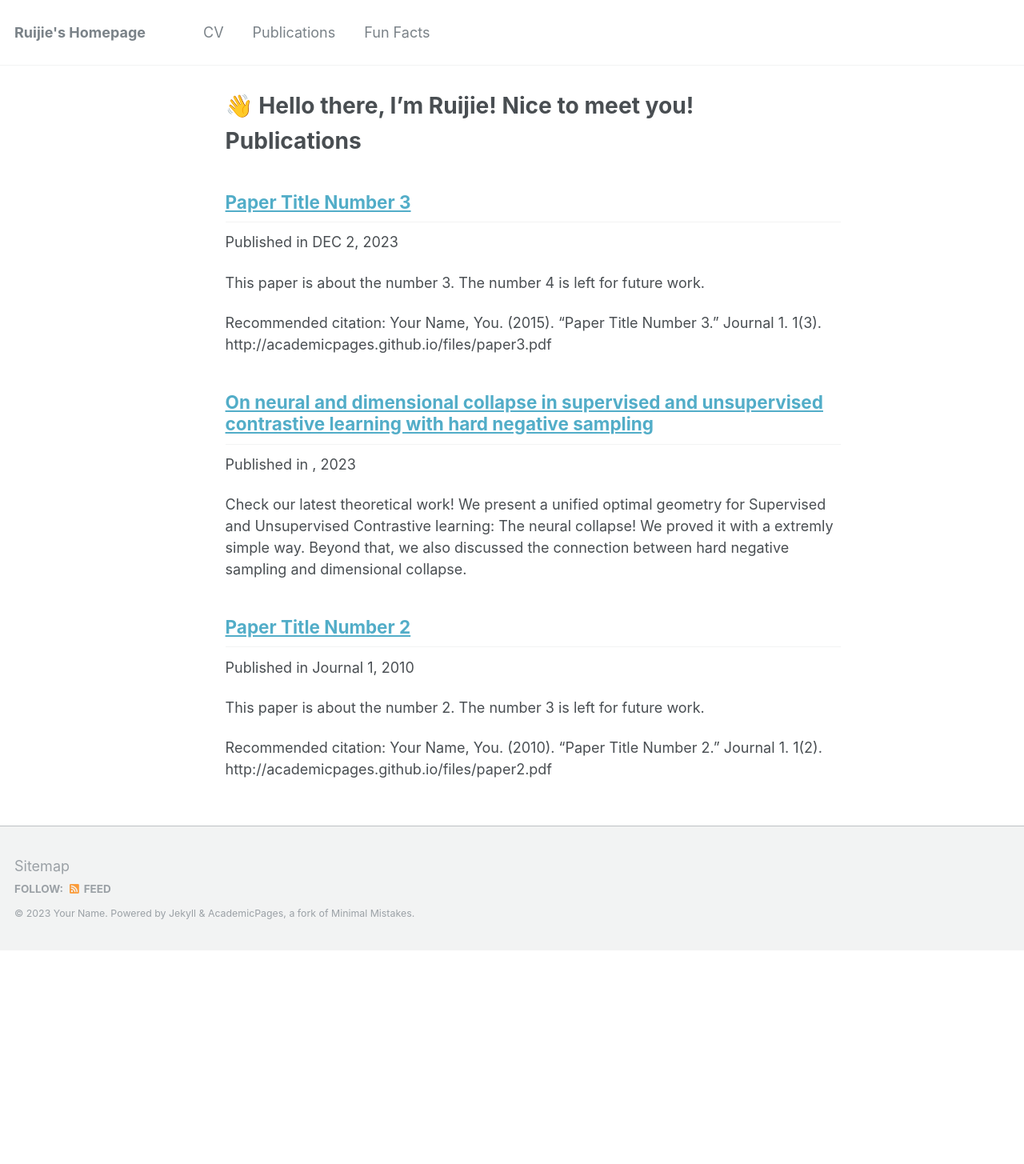
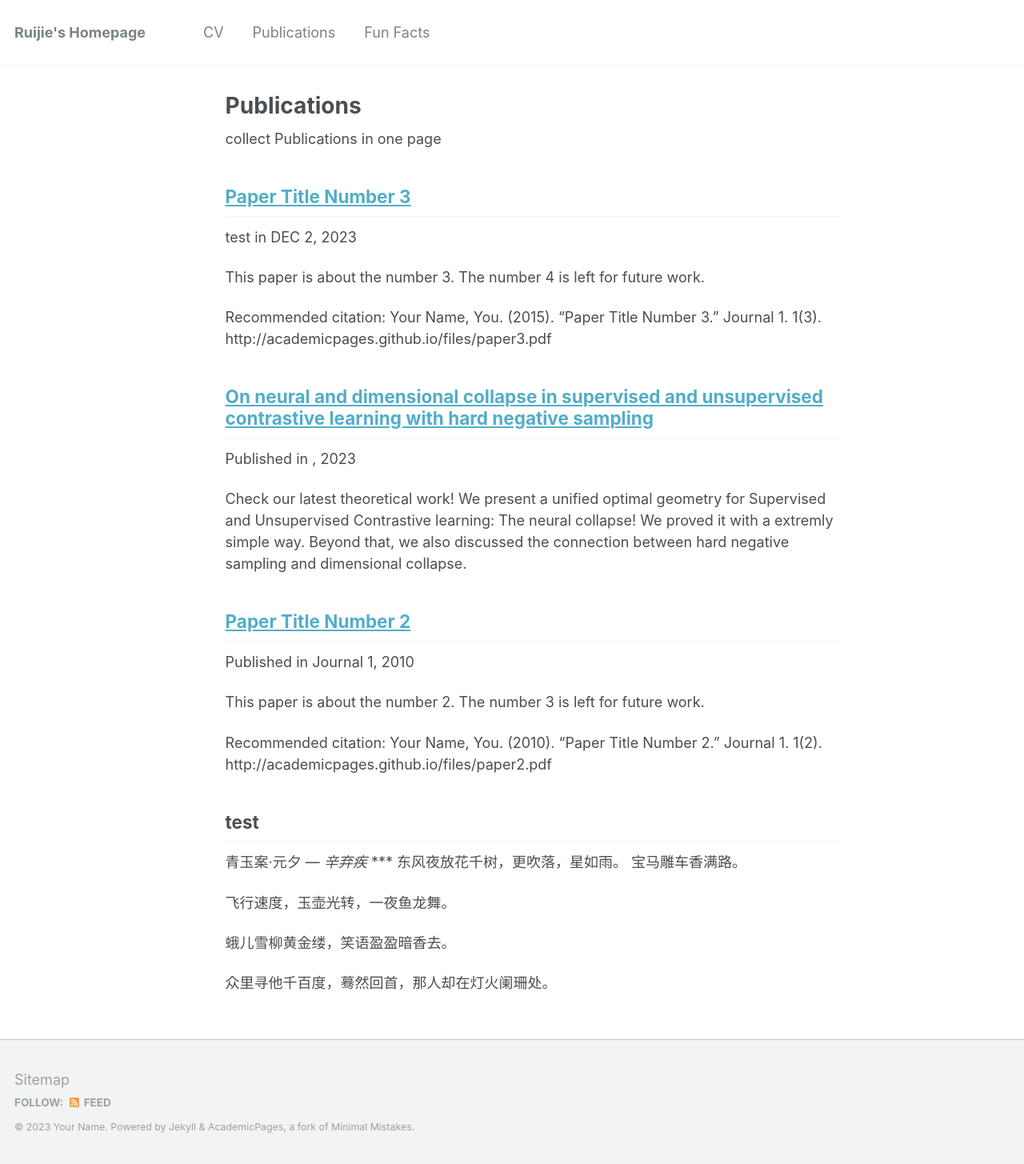
Before and after one commit to rjiang03/ruijie.github.io, a Jekyll site: the page built from _pages/Publication.md, in a window 1280 px wide. Shown: the whole page at 80% size. Built offline with Jekyll 4.4.1, drawn with Linux system fonts in a browser that asks for light colours; before the commit the page ends 1188 px from its top, so only the background shows below that.

Commit message:
Update Publication.md
test

```diff
--- a/_pages/Publication.md
+++ b/_pages/Publication.md
@@ -1,15 +1,15 @@
 ---
 permalink: /publication/
-title: "👋 Hello there, I'm Ruijie! Nice to meet you!"
+title: "Publications"
 excerpt: "Publications"
 author_profile: false
 redirect_from:
   - /publication.html
 ---
+collect Publications in one page
 
-# Publications
 ## [Paper Title Number 3](http://academicpages.github.io/files/paper3.pdf)
-Published in DEC 2, 2023
+test in DEC 2, 2023
 
 This paper is about the number 3. The number 4 is left for future work.
 
@@ -26,3 +26,16 @@ Published in Journal 1, 2010
 This paper is about the number 2. The number 3 is left for future work.
 
 Recommended citation: Your Name, You. (2010). "Paper Title Number 2." Journal 1. 1(2). http://academicpages.github.io/files/paper2.pdf
+
+## test
+
+青玉案·元夕 --- _辛弃疾_
+***
+东风夜放花千树，更吹落，星如雨。
+宝马雕车香满路。
+
+飞行速度，玉壶光转，一夜鱼龙舞。
+
+蛾儿雪柳黄金缕，笑语盈盈暗香去。
+
+众里寻他千百度，蓦然回首，那人却在灯火阑珊处。
```
